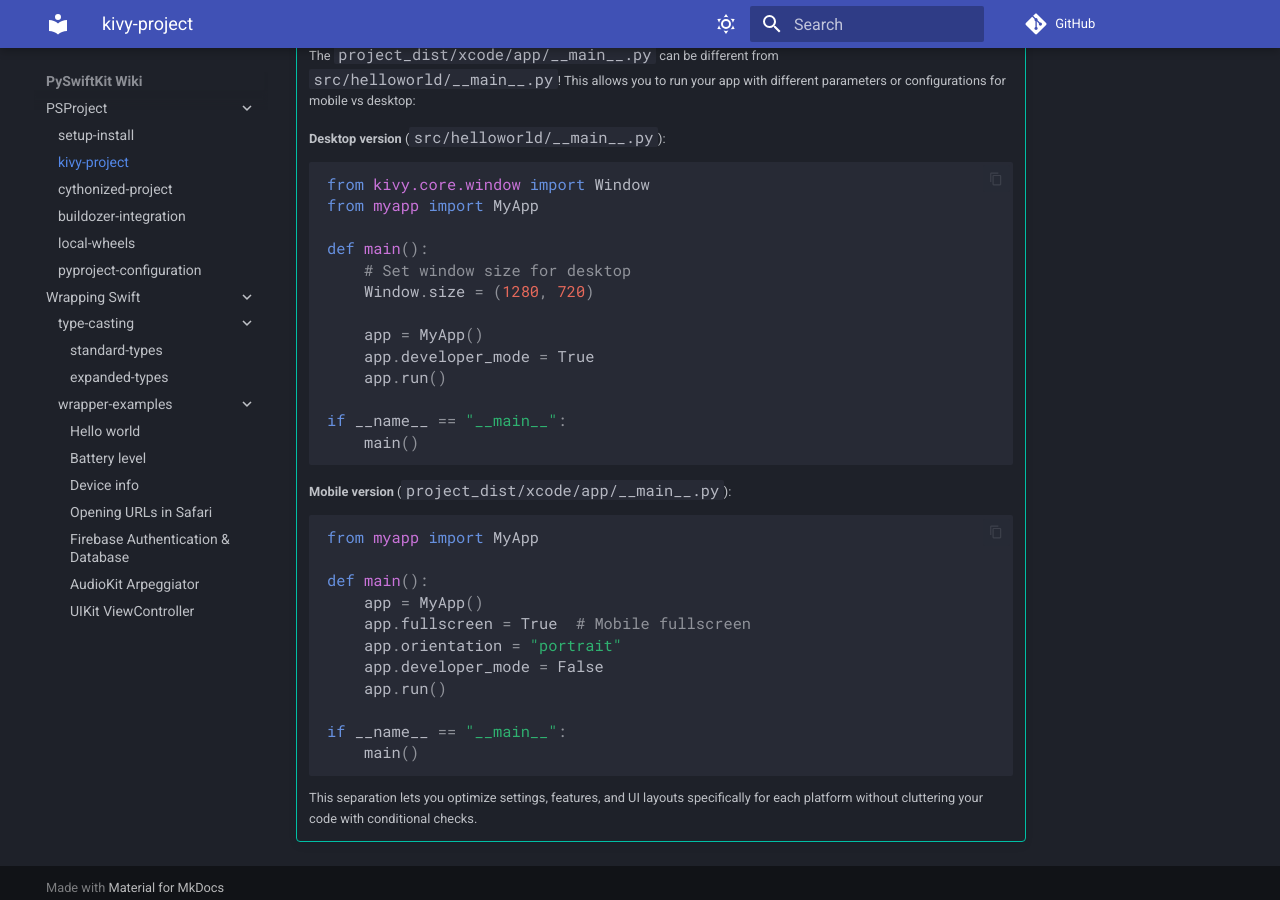
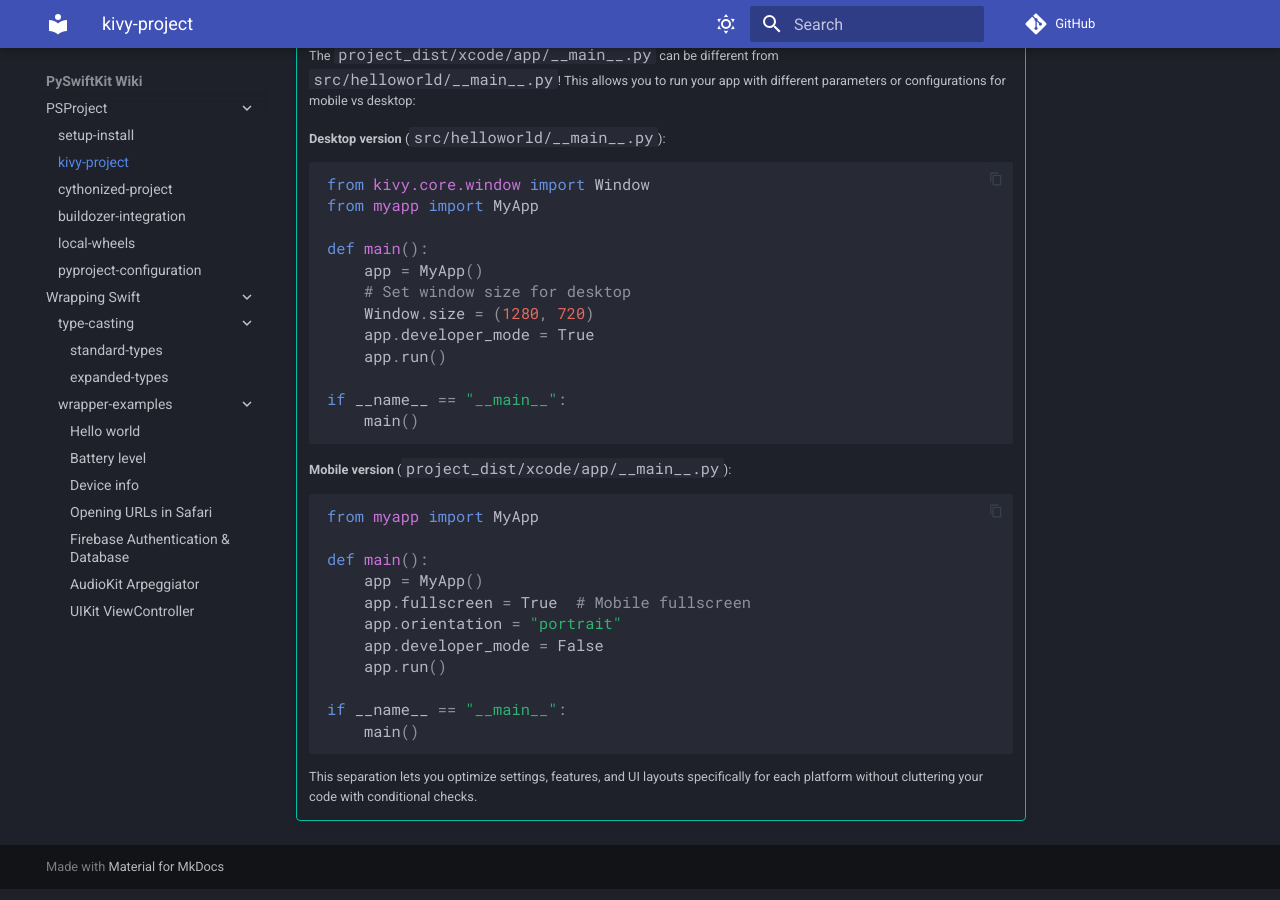
Before and after one commit to Py-Swift/wiki-source, an MkDocs documentation site: the page built from docs/project/kivy/create.md, in a window 1280 px wide and 900 px high, scrolled down 3466 px. Built offline with MkDocs 1.6.1 and Material for MkDocs 9.7.7, drawn with Linux system fonts in a browser that asks for light colours; comment, search, counter and statistics services are not loaded.

Commit message:
Move Window.size after app instantiation

```diff
--- a/docs/project/kivy/create.md
+++ b/docs/project/kivy/create.md
@@ -55,10 +55,9 @@
     from myapp import MyApp
 
     def main():
+        app = MyApp()
         # Set window size for desktop
         Window.size = (1280, 720)
-
-        app = MyApp()
         app.developer_mode = True
         app.run()
 
```
